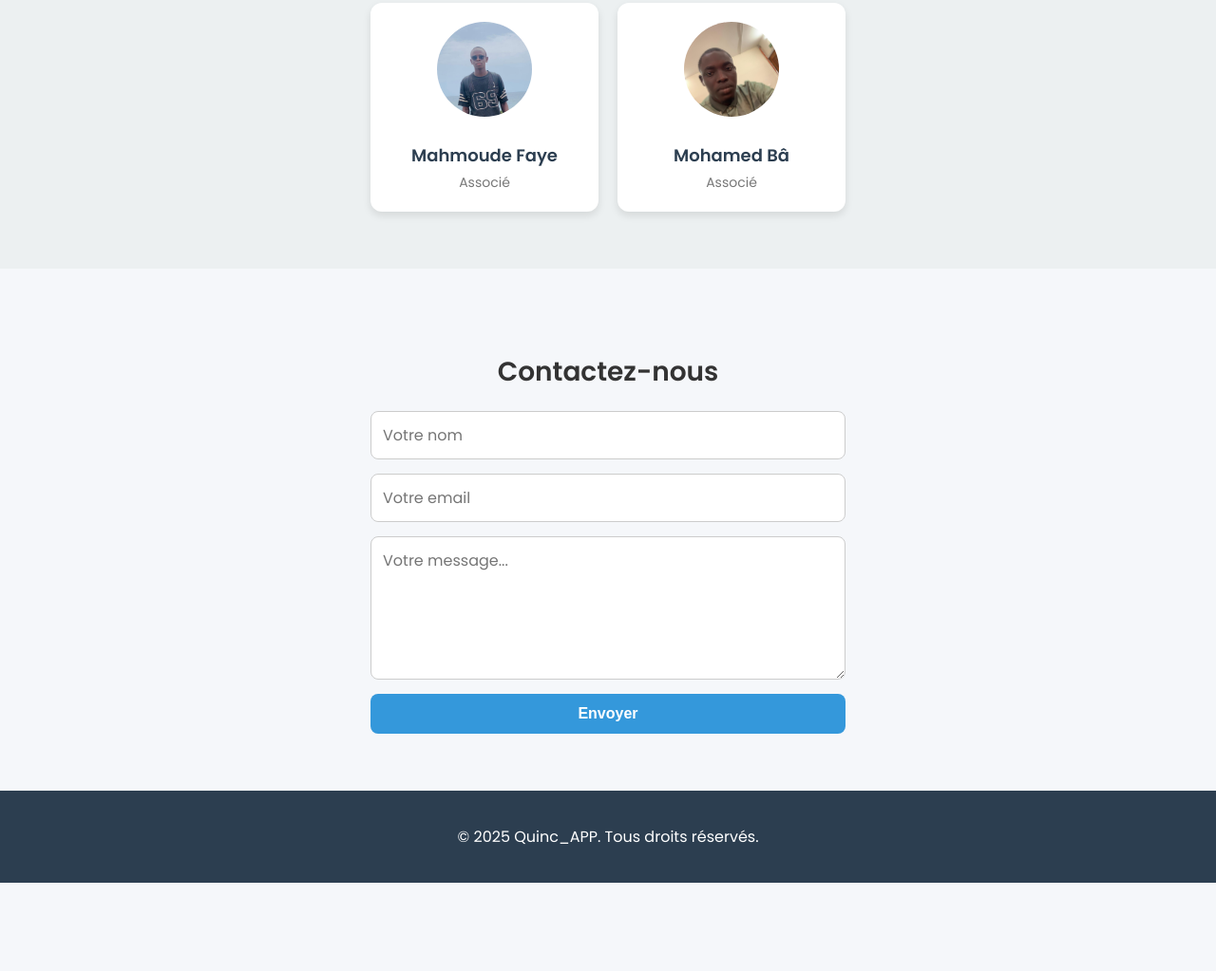
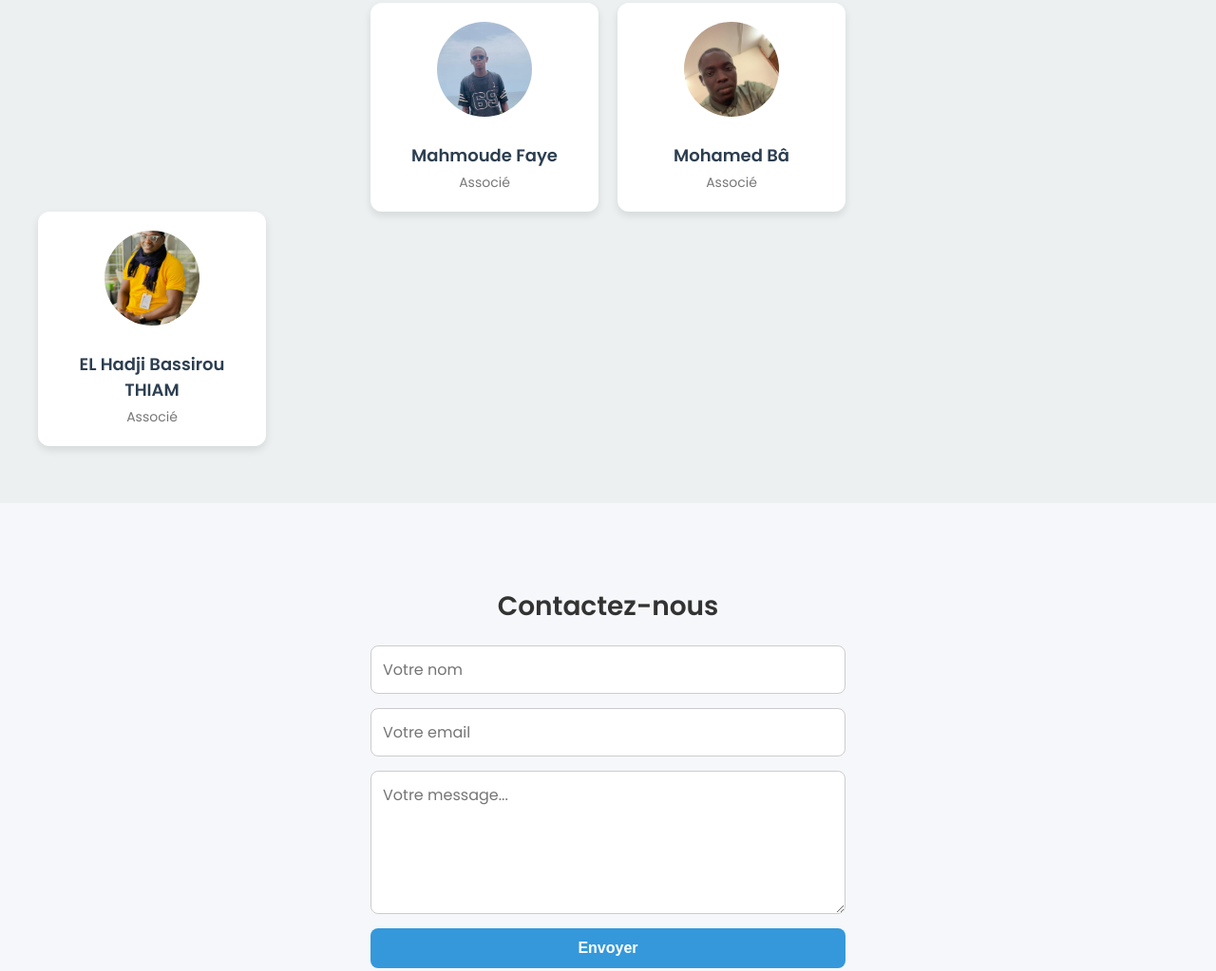
Before and after one commit to Mamadou-Thiam/Quinc_APP, a plain HTML site: page index.html in a window 1280 px wide. Shown: the part 1619-2642 px from the top of the page at 95% size. Before the commit the page ends 2549 px from the top, so only its background shows below. Drawn offline with Linux system fonts and the light colour scheme.

Commit message:
quinc_version4

```diff
--- a/index.html
+++ b/index.html
@@ -248,6 +248,12 @@
         <h4>Mohamed Bâ </h4>
         <p>Associé</p>
       </div>
+       </div>
+        <div class="team-member">
+        <img src="asset/thiam.jpeg" alt="Bassirou THIAM">
+        <h4>EL Hadji Bassirou THIAM  </h4>
+        <p>Associé</p>
+      </div>
     </div>
   </section>
 
```
Also changed, not shown: asset/thiam.jpeg (added).
